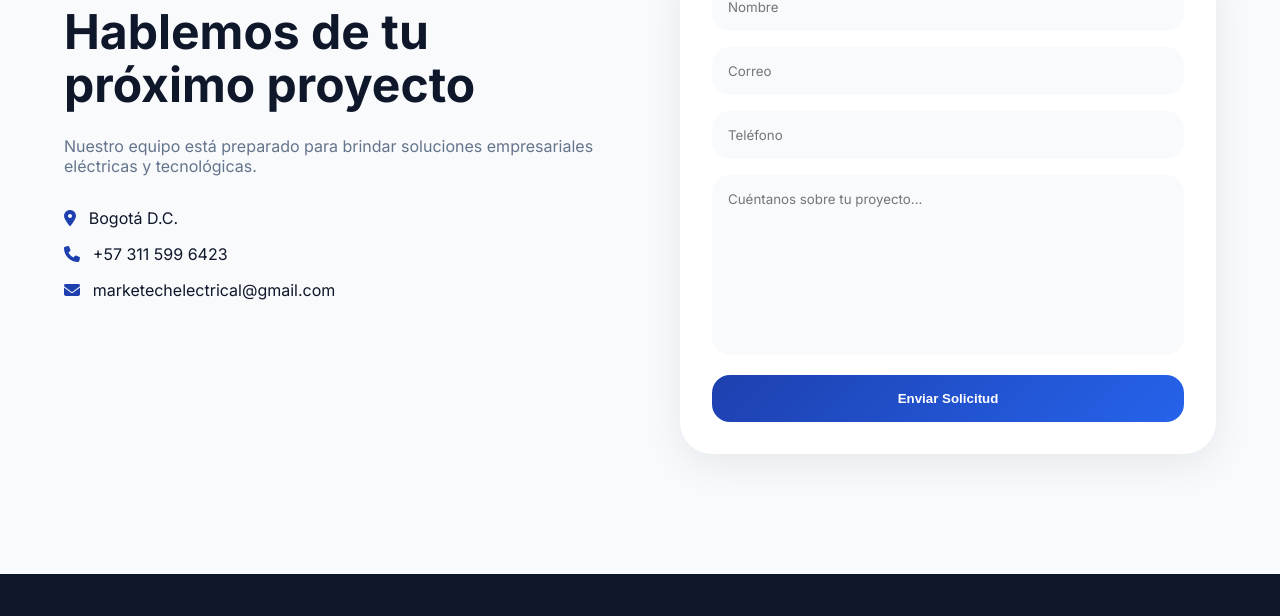
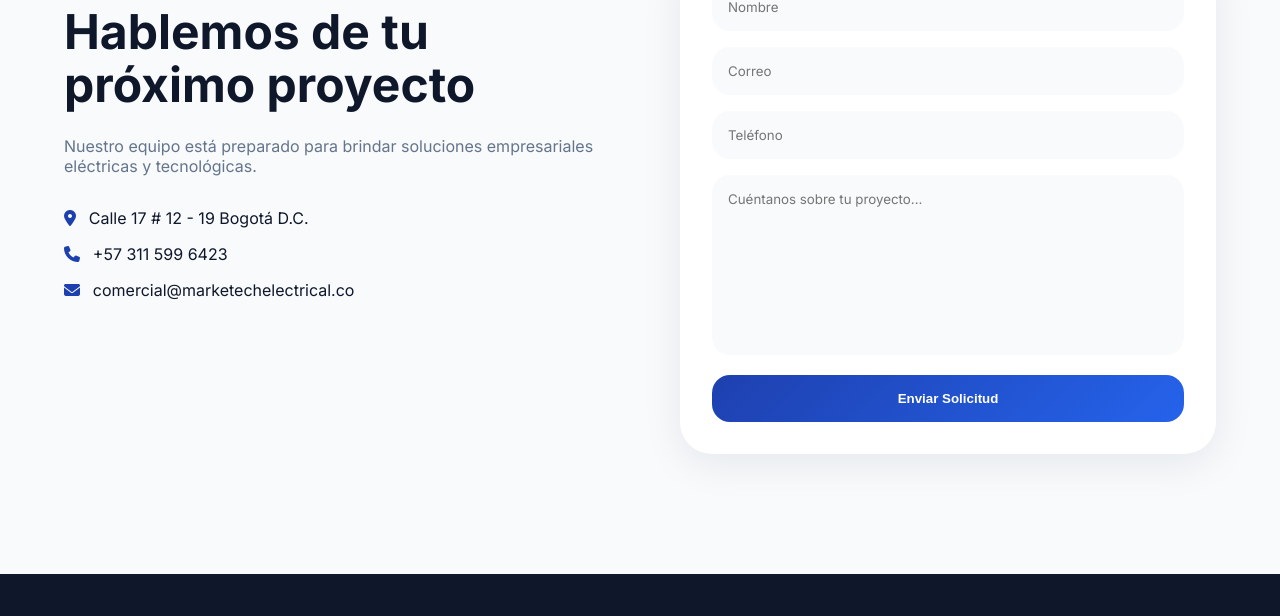
Before and after one commit to marketechelectrical-lang/marketechelectrical, a plain HTML site: page index.html in a window 1280 px wide. Shown: the part 5165-5781 px from the top of the page. Drawn offline with Linux system fonts and the light colour scheme.

Commit message:
Update index.html

```diff
--- a/index.html
+++ b/index.html
@@ -542,7 +542,7 @@
 
           <div>
             <i class="fa-solid fa-location-dot"></i>
-            Bogotá D.C.
+            Calle 17 # 12 - 19 Bogotá D.C.
           </div>
 
           <div>
@@ -552,7 +552,7 @@
 
           <div>
             <i class="fa-solid fa-envelope"></i>
-            marketechelectrical@gmail.com
+            comercial@marketechelectrical.co
           </div>
 
         </div>
@@ -561,7 +561,7 @@
 
       <form
         class="contact-form reveal"
-        action="https://formsubmit.co/marketechelectrical@gmail.com"
+        action="https://formsubmit.co/comercial@marketechelectrical.co "
         method="POST"
       >
 
```
